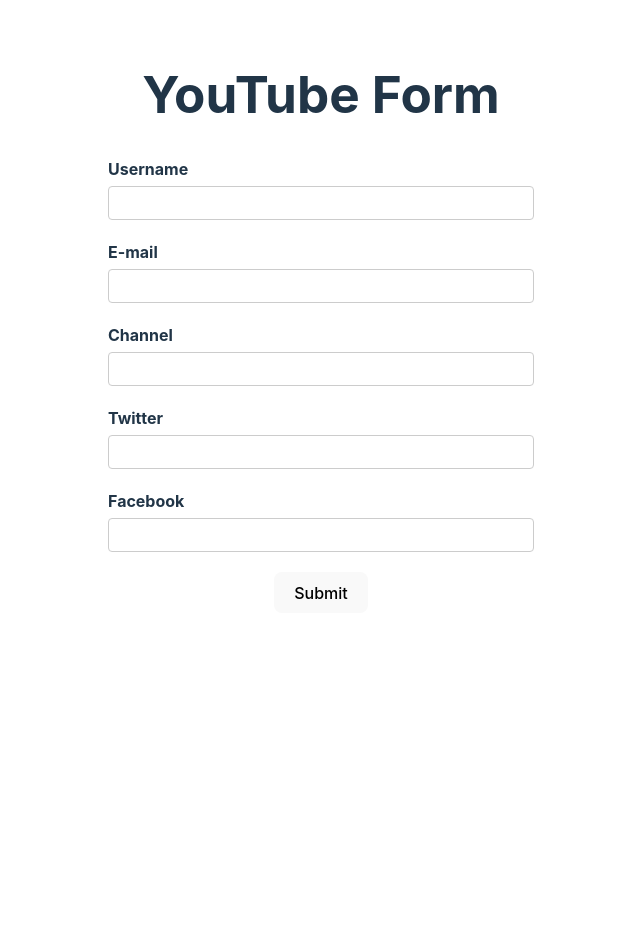
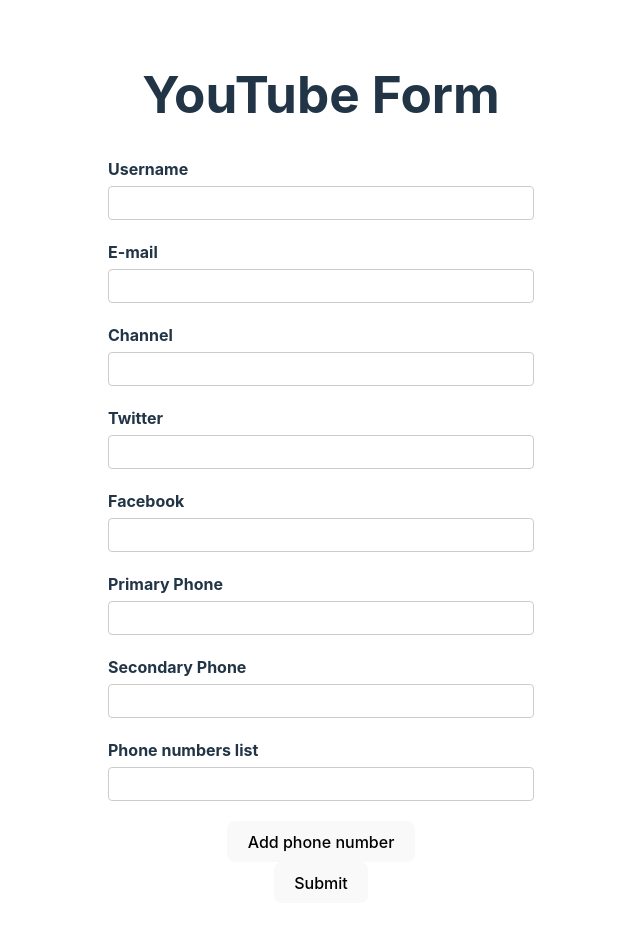
Before and after one commit to mariolazzari/react-hook-form-ce, a React (Vite) app in the folder rhf-demo/: page / in a window 1280 px wide. Shown: the top 928 px of the page, without its empty margins (319-959 px from the left). Before the commit the page ends 800 px from the top, so only its background shows below. Built offline with nearby package versions, Linux system fonts and the light colour scheme.

Commit message:
Done lesson 15

```diff
--- a/rhf-demo/src/components/YouTubeForm.tsx
+++ b/rhf-demo/src/components/YouTubeForm.tsx
@@ -1,5 +1,9 @@
-import { useForm } from "react-hook-form";
+import { useForm, useFieldArray } from "react-hook-form";
 import { DevTool } from "@hookform/devtools";
+
+type PhNumber = {
+  number: string;
+};
 
 type FormValues = {
   username: string;
@@ -9,6 +13,8 @@
     twitter: string;
     facebook: string;
   };
+  phoneNumbers: string[];
+  phNumbers: PhNumber[];
 };
 
 // const getUser = async () => {
@@ -33,10 +39,21 @@
         twitter: "",
         facebook: "",
       },
+      phoneNumbers: ["", ""],
+      phNumbers: [
+        {
+          number: "",
+        },
+      ],
     },
     // defaultValues: getUser,
   });
   const { errors } = formState;
+
+  const { fields, append, remove } = useFieldArray({
+    name: "phNumbers",
+    control,
+  });
 
   const onSubmit = (data: FormValues) => {
     console.log("onSubmit", data);
@@ -118,6 +135,50 @@
           <p className="error">{errors.social?.facebook?.message}</p>
         </div>
 
+        <div className="form-control">
+          <label htmlFor="phone-primary">Primary Phone</label>
+          <input
+            type="text"
+            id="phone-primary"
+            {...register("phoneNumbers.0")}
+          />
+          <p className="error">{errors.phoneNumbers?.message}</p>
+        </div>
+
+        <div className="form-control">
+          <label htmlFor="phone-secondary">Secondary Phone</label>
+          <input
+            type="text"
+            id="phone-secondary"
+            {...register("phoneNumbers.1")}
+          />
+          <p className="error">{errors.phoneNumbers?.message}</p>
+        </div>
+
+        <div>
+          <label htmlFor="">Phone numbers list</label>
+          <div>
+            {fields.map((field, index) => {
+              return (
+                <div className="form-control" key={field.id}>
+                  <input
+                    type="text"
+                    {...register(`phNumbers.${index}.number` as const)}
+                  />
+                  {index > 0 && (
+                    <button onClick={() => remove(index)}>
+                      Remove phone number
+                    </button>
+                  )}
+                </div>
+              );
+            })}
+            <button onClick={() => append({ number: "" })}>
+              Add phone number
+            </button>
+          </div>
+        </div>
+
         <button type="submit">Submit</button>
       </form>
 
```
